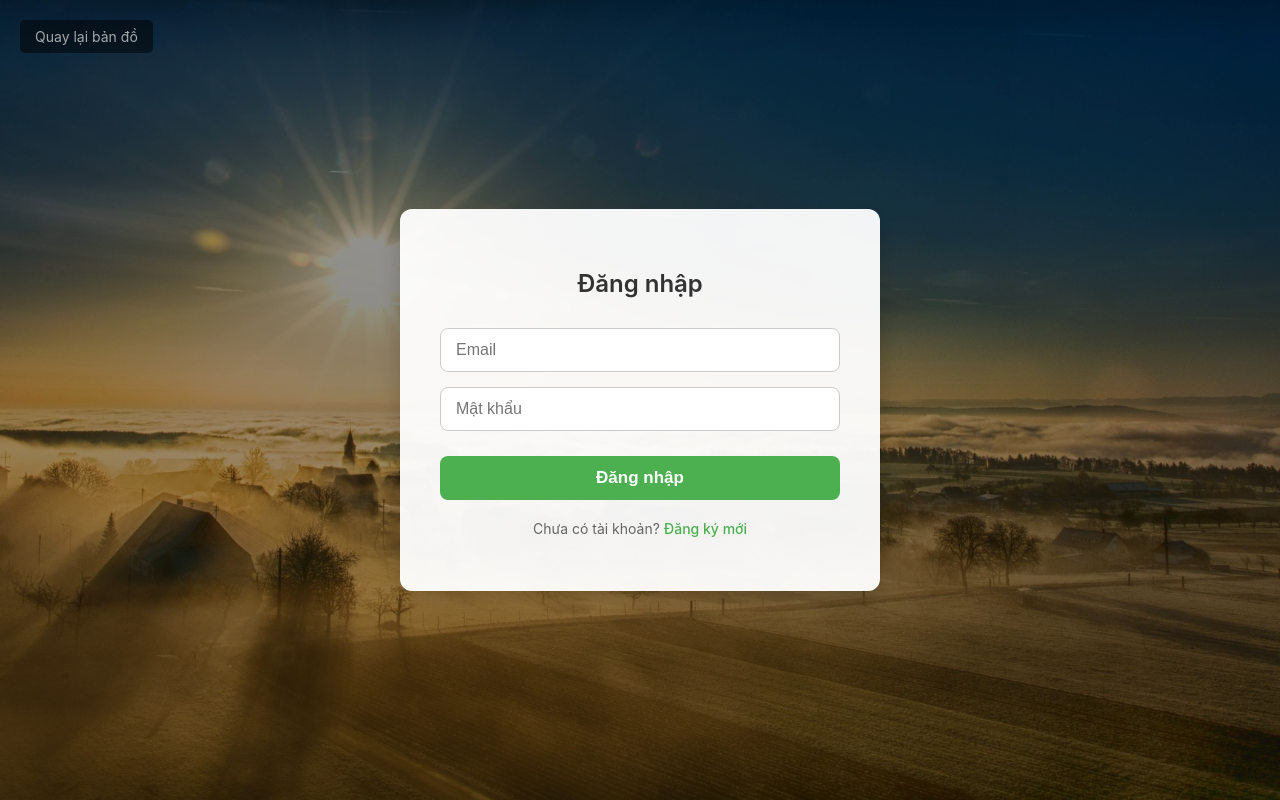
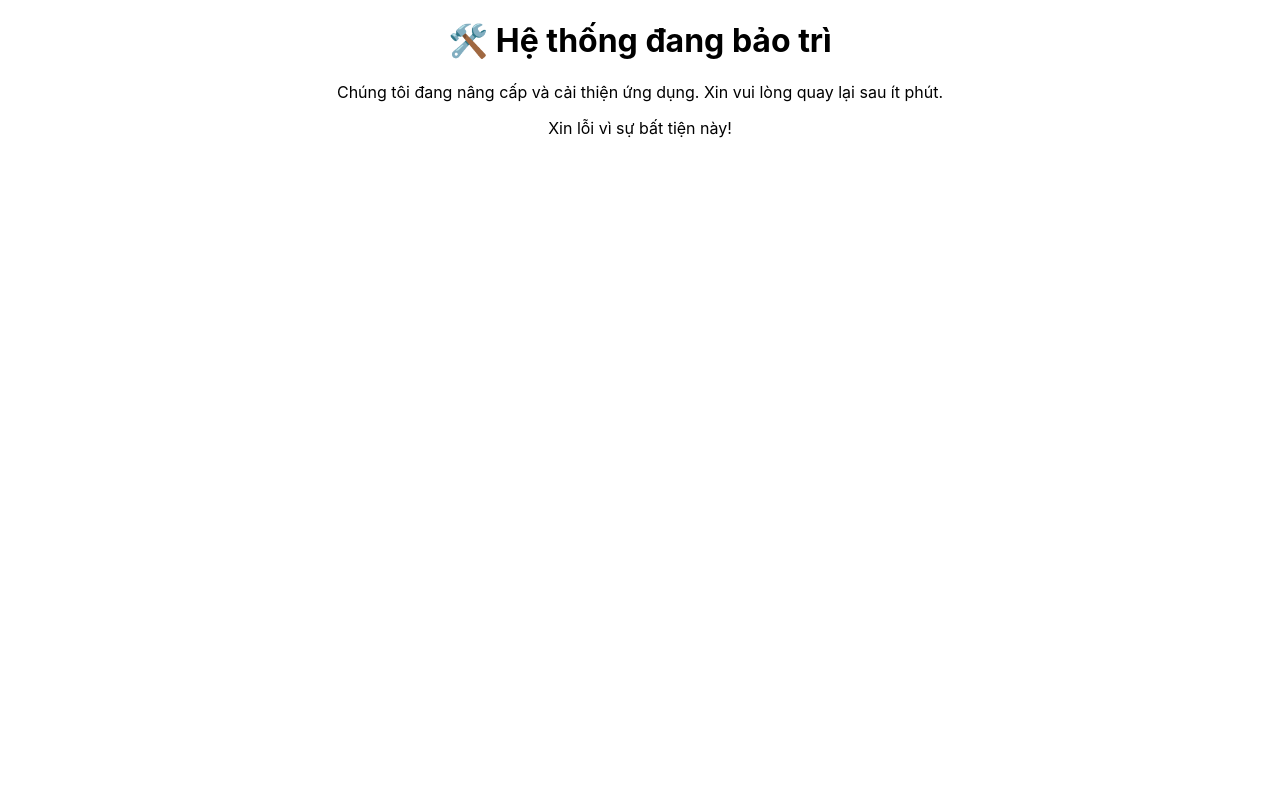
Before and after one commit to ledinhphuong94/MeditationShare, a React (Create React App) app: page /login in a window 1280 px wide. Built offline with nearby package versions, Linux system fonts and the light colour scheme; no server answers; a web font is replaced by a local one.

Commit message:
maintain

```diff
--- a/src/App.js
+++ b/src/App.js
@@ -6,6 +6,7 @@ import Auth from './pages/Auth/Auth.jsx';
 import Admin from './pages/Admin/Admin.jsx'; // Component Admin bạn sẽ tạo
 import AdminRoute from './routes/Admin.Route.jsx';
 import Dashboard from './pages/Dashboard/Dashboard.jsx'; // Component chứa Mapty, MarkupCardList, v.v.
+import MaintenancePage from "./pages/Maintenance/maintenance.jsx";
 
 // Component chính chứa Routes
 function AppWrapper() {
@@ -14,20 +15,17 @@ function AppWrapper() {
     return (
         <BrowserRouter>
             <Routes>
-                {/* 1. Trang chính (Map và List) */}
-                <Route path="/" element={<Dashboard />} />
-
-                {/* 2. Trang Đăng nhập/Đăng ký */}
+                {/* <Route path="/" element={<Dashboard />} />
                 <Route path="/login" element={<Auth type="login" />} />
                 <Route path="/register" element={<Auth type="register" />} />
-
-                {/* 3. Route Bảo vệ (Chỉ Admin) */}
                 <Route element={<AdminRoute />}>
                     <Route path="/admin" element={<Admin />} />
                 </Route>
 
+                <Route path="*" element={<div>404 - Không tìm thấy trang</div>} /> */}
+
                 {/* Tùy chọn: Trang 404 */}
-                <Route path="*" element={<div>404 - Không tìm thấy trang</div>} />
+                <Route path="*" element={<MaintenancePage />} />
             </Routes>
         </BrowserRouter>
     );
--- /dev/null
+++ b/src/pages/Maintenance/maintenance.jsx
@@ -0,0 +1,11 @@
+// 1. Tạo một Component cho trang Bảo trì/Lỗi (Ví dụ: MaintenancePage.js)
+// Hoặc đơn giản là một component hiển thị thông báo.
+const MaintenancePage = () => (
+    <div style={{textAlign: "center"}}>
+        <h1>🛠️ Hệ thống đang bảo trì</h1>
+        <p>Chúng tôi đang nâng cấp và cải thiện ứng dụng. Xin vui lòng quay lại sau ít phút.</p>
+        <p>Xin lỗi vì sự bất tiện này!</p>
+    </div>
+);
+
+export default MaintenancePage;
```
Also changed, not shown: public/maintenance.html (deleted, +0 -13 lines), vercel.json (deleted).
